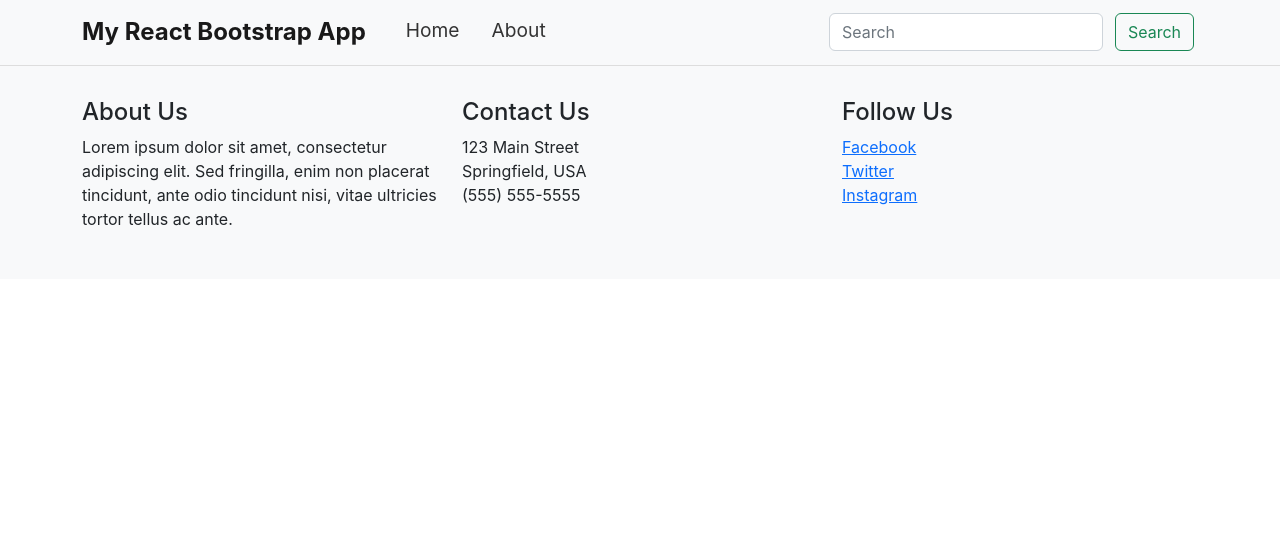
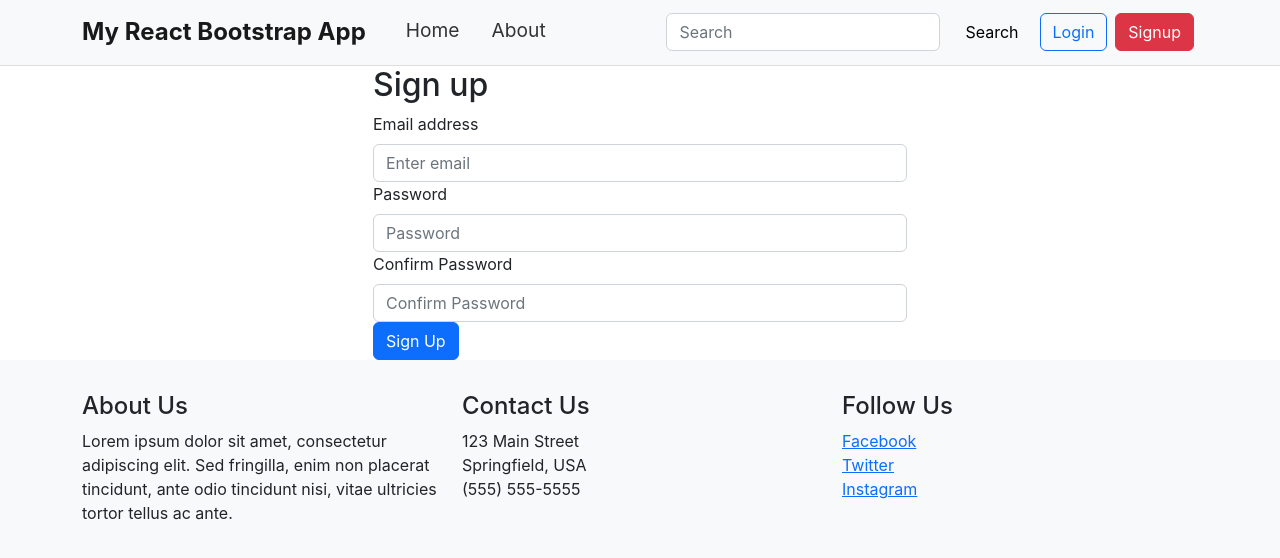
Before and after one commit to singharaj-usai/React-Bootstrap-Test, a React (Create React App) app: page /register in a window 1280 px wide. Shown: the top 558 px of the page. Built offline with nearby package versions, Linux system fonts and the light colour scheme.

Commit message:
registration component

```diff
--- a/src/App.js
+++ b/src/App.js
@@ -4,6 +4,7 @@ import { BrowserRouter as Router, Routes, Route } from 'react-router-dom';
 import Layout from './Components/Layout';
 import HomePage from './Components/Pages/HomePage/HomePage';
 import AboutPage from './Components/Pages/AboutPage/AboutPage';
+import Registration from "./Components/Pages/Registration/Registration";
 
 function App() {
     return (
@@ -12,6 +13,7 @@ function App() {
                 <Routes>
                     <Route path="/" element={<HomePage />} />
                     <Route path="/about" element={<AboutPage />} />
+                    <Route path="/register" element={<Registration />} />
                 </Routes>
             </Layout>
         </Router>
--- /dev/null
+++ b/src/Components/Pages/Registration/Registration.jsx
@@ -0,0 +1,36 @@
+import React from 'react';
+import { Form, Button, Container, Row, Col } from 'react-bootstrap';
+
+function Registration() {
+    return (
+        <Container>
+            <Row className="justify-content-center">
+                <Col md={6}>
+                    <Form>
+                        <h2>Sign up</h2>
+                        <Form.Group controlId="formBasicEmail">
+                            <Form.Label>Email address</Form.Label>
+                            <Form.Control type="email" placeholder="Enter email" />
+                        </Form.Group>
+
+                        <Form.Group controlId="formBasicPassword">
+                            <Form.Label>Password</Form.Label>
+                            <Form.Control type="password" placeholder="Password" />
+                        </Form.Group>
+
+                        <Form.Group controlId="formBasicConfirmPassword">
+                            <Form.Label>Confirm Password</Form.Label>
+                            <Form.Control type="password" placeholder="Confirm Password" />
+                        </Form.Group>
+
+                        <Button variant="primary" type="submit">
+                            Sign Up
+                        </Button>
+                    </Form>
+                </Col>
+            </Row>
+        </Container>
+    );
+}
+
+export default Registration;
--- a/src/Components/Sections/Navbar/Navbar.jsx
+++ b/src/Components/Sections/Navbar/Navbar.jsx
@@ -6,7 +6,7 @@ function AppNavbar(props) {
     const { brand, links } = props;
 
     return (
-        <Navbar bg="light" expand="md" className="roblox-navbar">
+        <Navbar bg="light" expand="lg" className="roblox-navbar">
             <Container>
                 <Navbar.Brand href="#" className="roblox-brand">
                     {brand}
@@ -33,9 +33,15 @@ function AppNavbar(props) {
                             className="me-2"
                             aria-label="Search"
                         />
-                        <div className="d-flex">
-                            <Button variant="outline-success" className="mx-1">
+                        <div className="d-flex align-items-center">
+                            <Button variant="light" className="mx-1">
                                 Search
+                            </Button>
+                            <Button variant="outline-primary" className="mx-1" as={Link} to="/register">
+                                Login
+                            </Button>
+                            <Button variant="danger" className="mx-1" as={Link} to="/register">
+                                Signup
                             </Button>
                         </div>
                     </Form>
```
